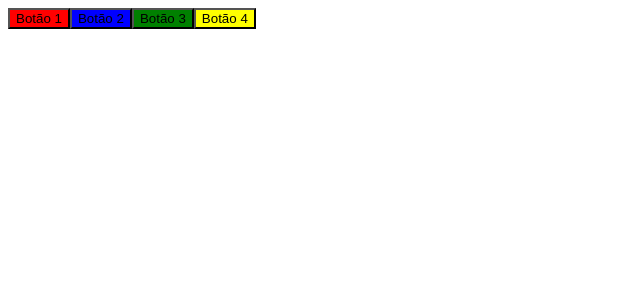
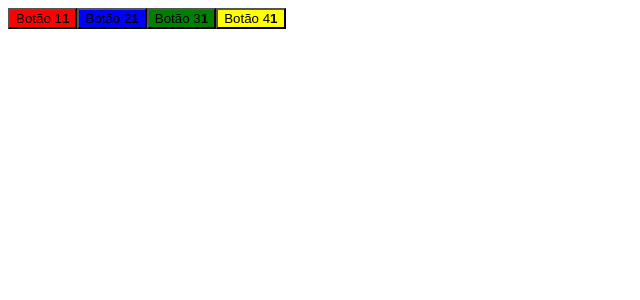
Before and after one commit to uchoamaster/NLW-04, a React (Create React App) app in the folder moveit/: page / in a window 1280 px wide. Shown: the top 300 px of the page, without its empty margins (0-640 px from the left). Built offline with nearby package versions, Linux system fonts and the light colour scheme.

Commit message:
criando um contador

```diff
--- a/moveit/src/components/Button.tsx
+++ b/moveit/src/components/Button.tsx
@@ -1,13 +1,24 @@
+import { useState } from 'react'
+
 interface ButtonProps {
     color: string;
     children: string;
 }
 
 export function Button(props: ButtonProps) {
+    const [counter, setCounter] = useState(1)
+
+    function increment() {
+        setCounter(counter + 1);
+    }
     return(
-        <button type="button" style={{backgroundColor: props.color}}>
+        <button type="button"
+         style={{backgroundColor: props.color}}
+         onClick={increment}
+         >
             {/* {props.color} */}
             {props.children}
+            <strong>{counter}</strong>
         </button>
     );
 }
```
